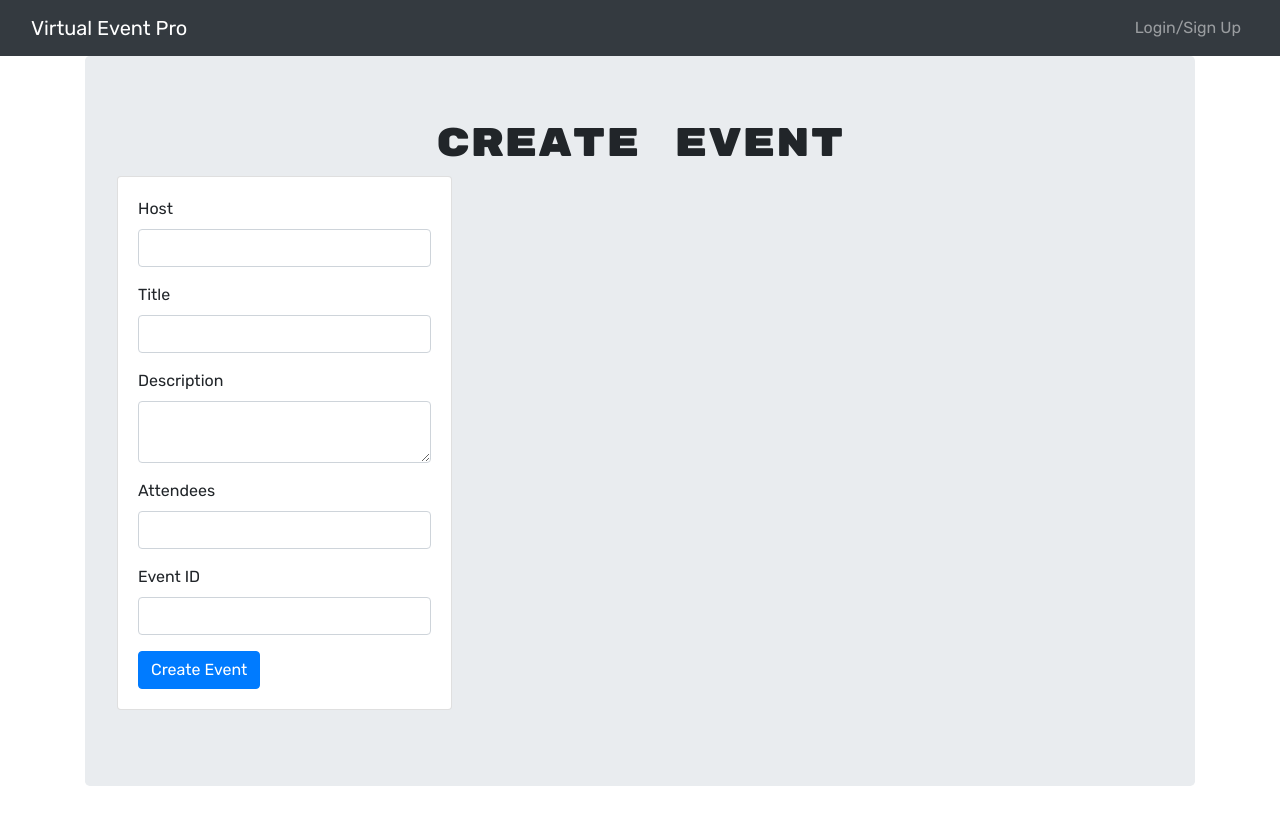
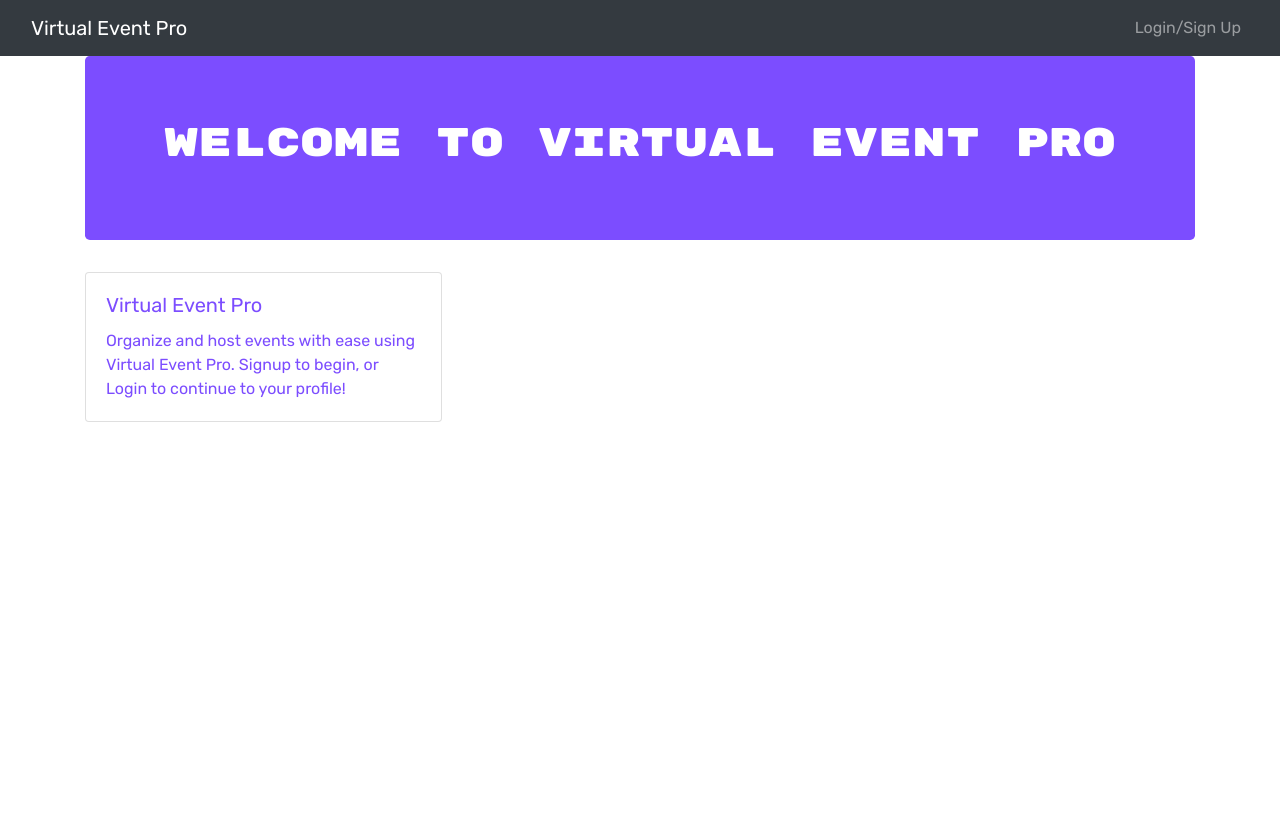
Before and after one commit to justinberg97/virtual-event-pro, a React (Create React App) app in the folder client/: page / in a window 1280 px wide. Built offline with nearby package versions, Linux system fonts and the light colour scheme.

Commit message:
added homepage

```diff
--- a/client/src/App.js
+++ b/client/src/App.js
@@ -13,6 +13,7 @@ import CreateEvents from './pages/CreateEvents';
 import SearchEvents from './pages/SearchEvents';
 import SavedEvents from './pages/SavedEvents';
 import Navbar from './components/Navbar';
+import HomePage from './pages/Homepage';
 
 const httpLink = createHttpLink({
   uri: '/graphql',
@@ -42,6 +43,10 @@ function App() {
           <Routes>
           <Route
               path="/"
+              element={<HomePage/>}
+            />
+          <Route
+              path="/createevents"
               element={<CreateEvents/>}
             />
             <Route
--- /dev/null
+++ b/client/src/pages/Homepage.js
@@ -0,0 +1,24 @@
+import React from "react";
+import { Container, Jumbotron, Card, CardColumns } from "react-bootstrap";
+
+function HomePage() {
+  return (
+    <Container>
+      <Jumbotron style={{ backgroundColor: "#7c4dff", color: "white" }}>
+        <h1 className="text-center">Welcome to Virtual Event Pro</h1>
+      </Jumbotron>
+      <CardColumns>
+        <Card style={{ backgroundColor: "white", color: "#7c4dff" }}>
+          <Card.Body>
+            <Card.Title>Virtual Event Pro</Card.Title>
+            <Card.Text>
+              Organize and host events with ease using Virtual Event Pro.  Signup to begin, or Login to continue to your profile!
+            </Card.Text>
+          </Card.Body>
+        </Card>
+      </CardColumns>
+    </Container>
+  );
+}
+
+export default HomePage;
```
